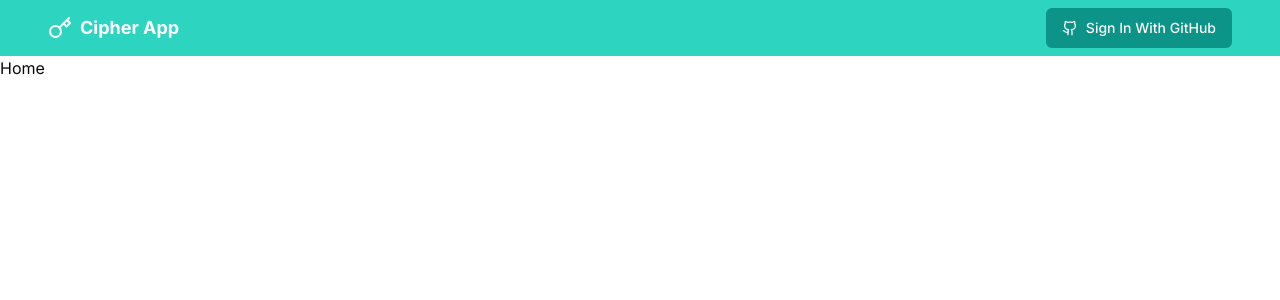
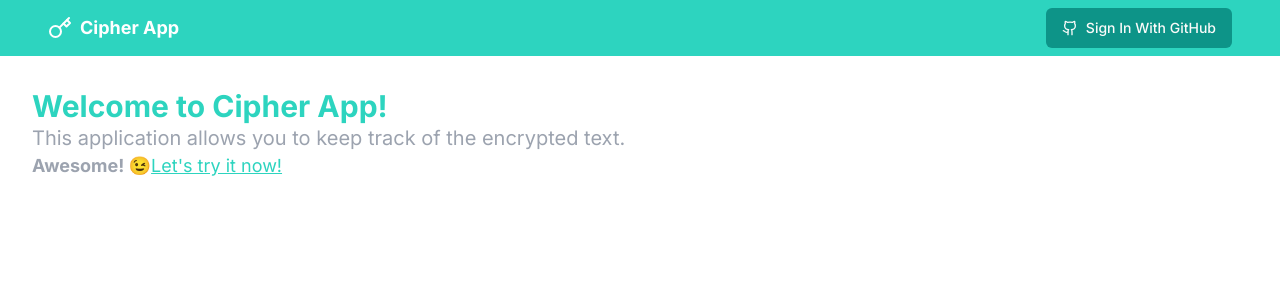
Before and after one commit to bobul/cipher-tracker, a Next.js app: page / in a window 1280 px wide. Shown: the top 300 px of the page. Built offline with nearby package versions, Linux system fonts and the light colour scheme; no server answers.

Commit message:
Welcome Page

```diff
--- /dev/null
+++ b/app/encrypt/page.tsx
@@ -0,0 +1,5 @@
+export default async function Page() {
+  return (
+    <div>encrypt</div>
+  )
+}
--- a/app/page.tsx
+++ b/app/page.tsx
@@ -1,5 +1,20 @@
+import Link from "next/link";
+
 export default function Home() {
   return (
-    <div>Home</div>
+    <div className="p-8">
+      <h1 className="font-bold text-teal-400 text-3xl">
+        Welcome to Cipher App!
+      </h1>
+      <p className="text-xl text-gray-400">
+        This application allows you to keep track of the encrypted text.
+      </p>
+      <p className="text-lg font-bold text-gray-400">
+        Awesome! 😉
+        <Link href="/encrypt" className="text-teal-400 underline font-normal">
+          Let's try it now!
+        </Link>
+      </p>
+    </div>
   )
 }
--- /dev/null
+++ b/lib/actions.ts
@@ -0,0 +1,3 @@
+'use server';
+
+export async function encryptText(formData: FormData) {}
```
